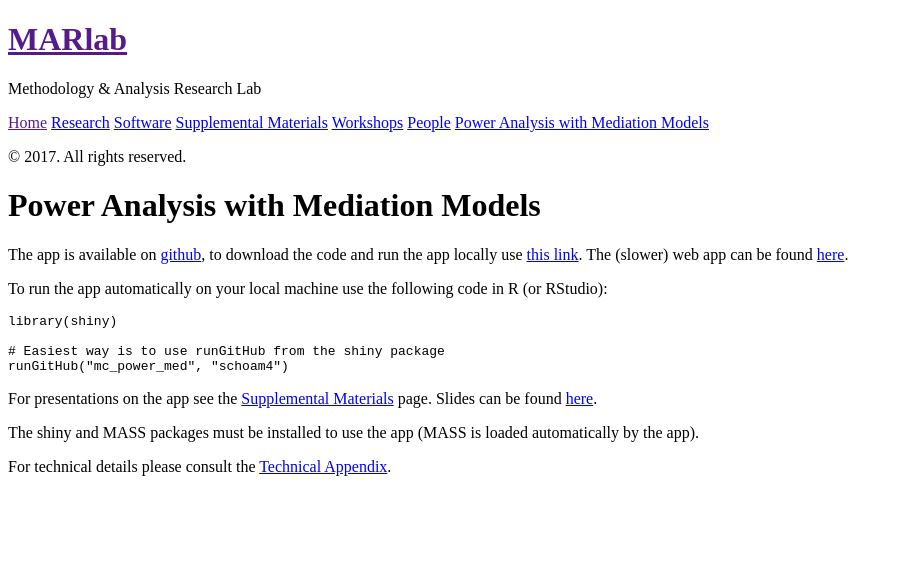
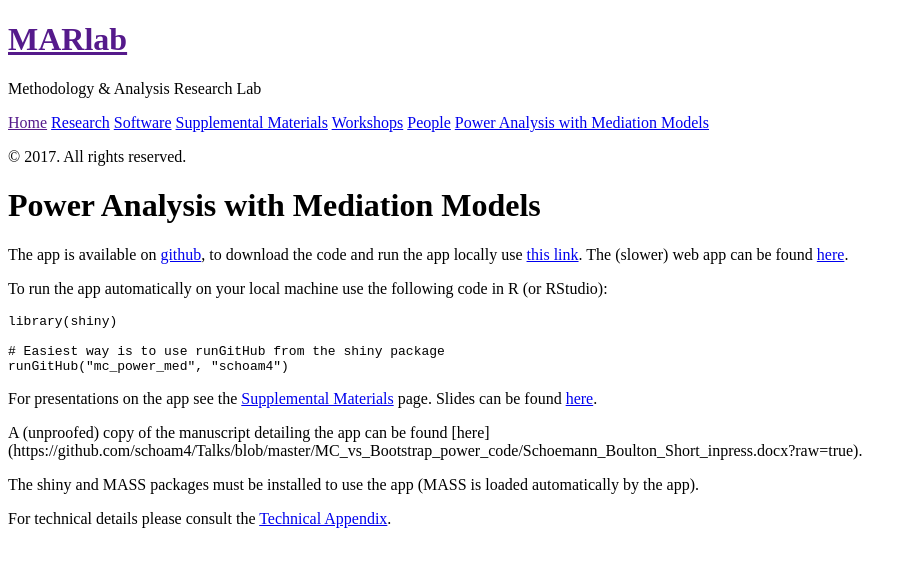
Before and after one commit to schoam4/schoam4.github.io, a Jekyll site: the page built from power_mediation.md, in a window 1280 px wide. Shown: the top 567 px of the page, without its empty margins (0-913 px from the left). Built offline with Jekyll 4.4.1, drawn with Linux system fonts in a browser that asks for light colours.

Commit message:
Add link to MS

```diff
--- a/power_mediation.md
+++ b/power_mediation.md
@@ -16,6 +16,8 @@ runGitHub("mc_power_med", "schoam4")
 
 For presentations on the app see the [Supplemental Materials](http://marlab.org/Supplemental_Materials/) page. Slides can be found [here](https://github.com/schoam4/Talks/raw/master/IMPS_2016/IMPS_power.pdf).
 
+A (unproofed) copy of the manuscript detailing the app can be found [here] (https://github.com/schoam4/Talks/blob/master/MC_vs_Bootstrap_power_code/Schoemann_Boulton_Short_inpress.docx?raw=true).
+
 The shiny and MASS packages must be installed to use the app (MASS is loaded automatically by the app).
 
 For technical details please consult the [Technical Appendix](http://marlab.org/technical_appendix/).
```
